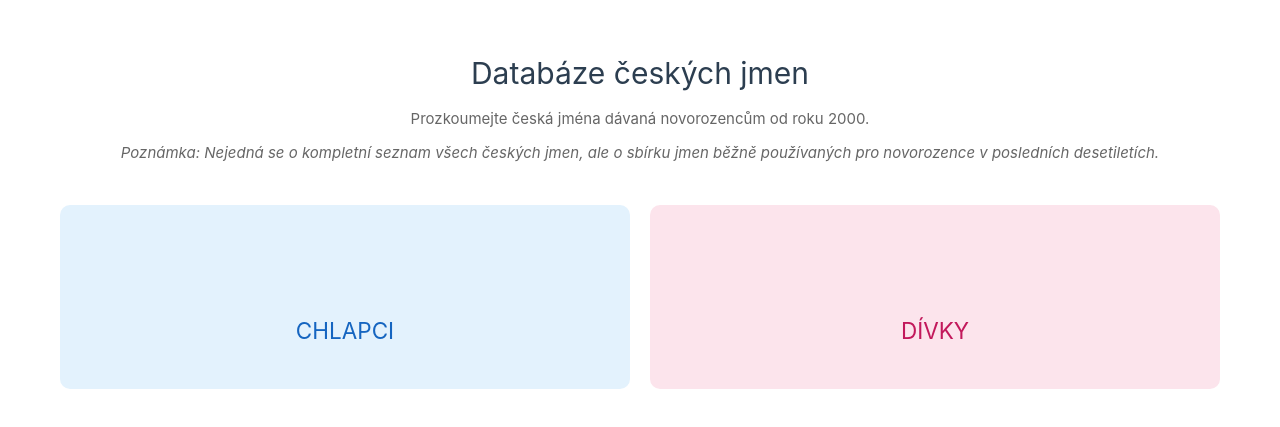
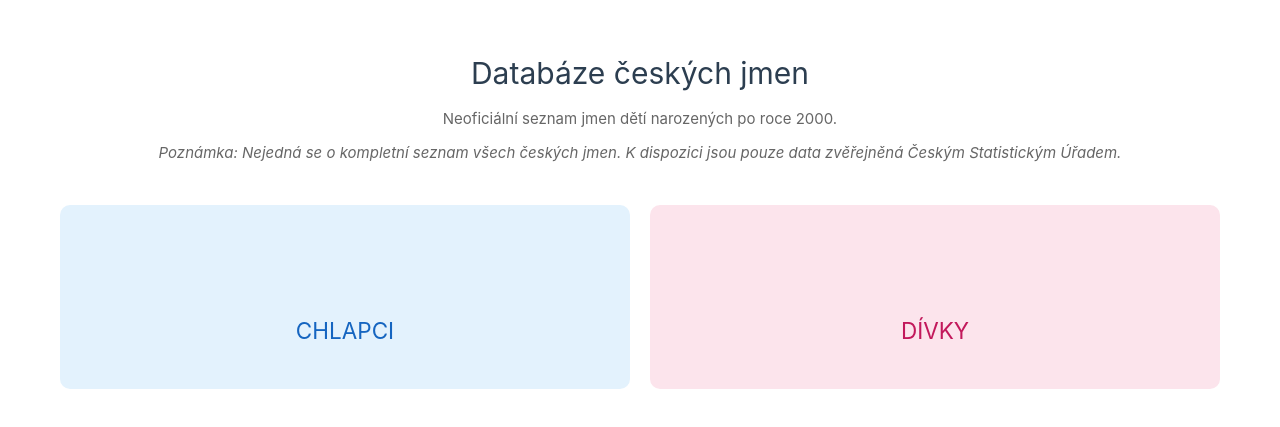
Before and after one commit to onexcz/czech-names, a Vue app: page / in a window 1280 px wide. Shown: the part 161-588 px from the top of the page. Built offline with nearby package versions, Linux system fonts and the light colour scheme; no server answers.

Commit message:
fix: title notes

```diff
--- a/src/App.vue
+++ b/src/App.vue
@@ -194,8 +194,8 @@ export default defineComponent({
   <div class="app-container">
     <div class="info-section">
       <h1>Databáze českých jmen</h1>
-      <p class="info-text">Prozkoumejte česká jména dávaná novorozencům od roku 2000.</p>
-      <p class="info-text"><em>Poznámka: Nejedná se o kompletní seznam všech českých jmen, ale o sbírku jmen běžně používaných pro novorozence v posledních desetiletích.</em></p>
+      <p class="info-text">Neoficiální seznam jmen dětí narozených po roce 2000.</p>
+      <p class="info-text"><em>Poznámka: Nejedná se o kompletní seznam všech českých jmen. K dispozici jsou pouze data zvěřejněná Českým Statistickým Úřadem.</em></p>
     </div>
 
     <div v-if="isLoading" class="loading">
```
